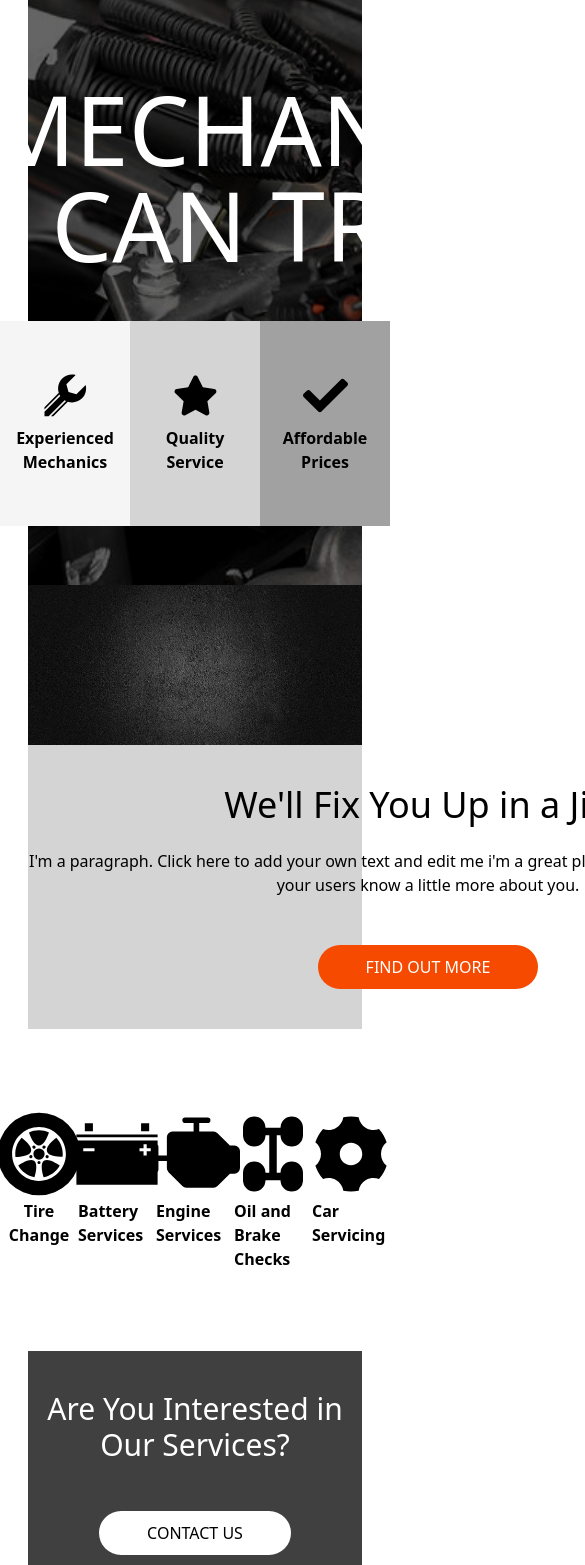
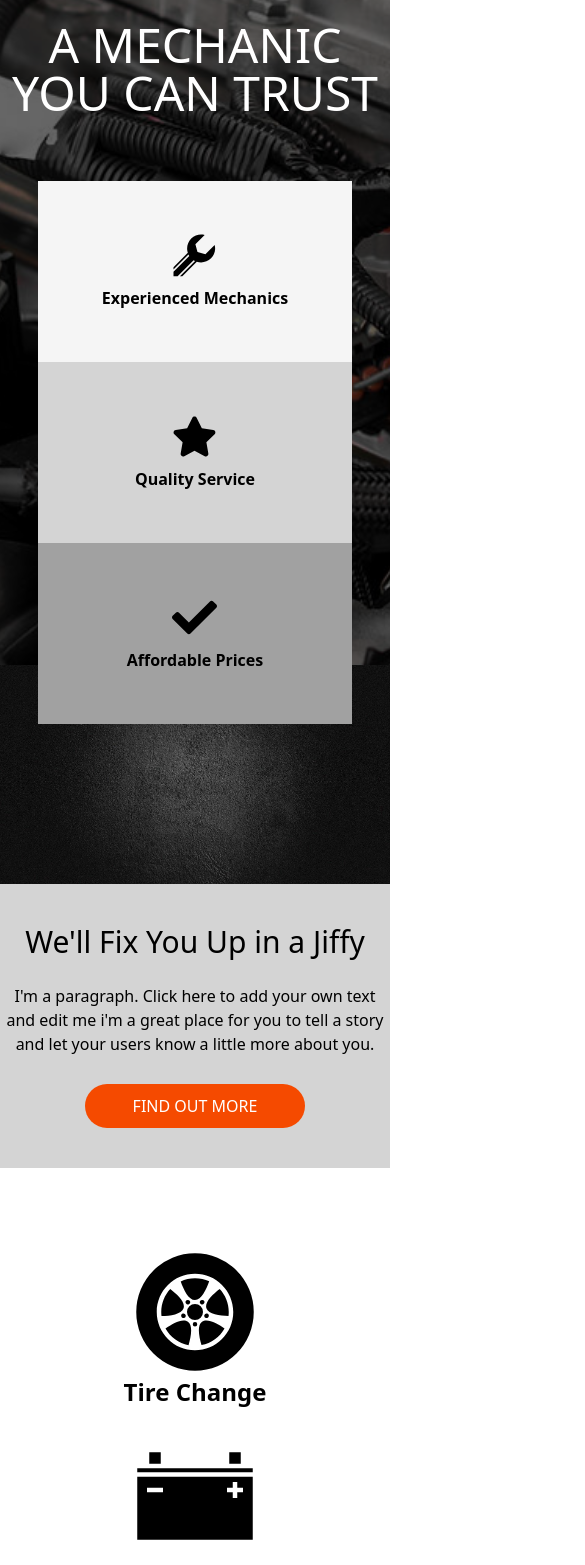
Before and after one commit to SKY-NYT/Autodoc, a React (Vite) app: page / in a window 390 px wide. Shown: the part 259-1824 px from the top of the page, 585 px wide, since content can reach past the window. Built offline with nearby package versions, Linux system fonts and the light colour scheme.

Commit message:
update on mobile view

```diff
--- a/src/components/Background.jsx
+++ b/src/components/Background.jsx
@@ -8,8 +8,8 @@ const Background = () => {
   const currentPage = pages.find((page) => page.path == location.pathname);
   return (
     <>
-      <section className="   text-white flex justify-center pt-24">
-        <div className="flex-col  border-x-28 w-full  ">
+      <section className="   text-white flex justify-center md:pt-24">
+        <div className="flex-col  md:border-x-28 w-full  ">
           <div className="relative overflow-hidden h-40 ">
             <img src={back} className="w-full " />
             <div className="absolute top-0 w-full h-40 grid place-items-center">
--- a/src/components/End.jsx
+++ b/src/components/End.jsx
@@ -8,7 +8,7 @@ const End = ({ isHompage }) => {
     <>
       <footer>
         <section className="   text-white flex justify-center">
-          <div className="    flex-col  border-x-28 w-full ">
+          <div className="    flex-col  md:border-x-28 w-full ">
             {isHompage ? (
               <div className="grid place-items-center bg-neutral-700  py-10">
                 <p className=" text-3xl md:text-5xl text-center font-medium">
--- a/src/components/Navbar.jsx
+++ b/src/components/Navbar.jsx
@@ -13,9 +13,9 @@ const Navbar = () => {
 
   return (
     <nav>
-      <div className=" flex  md:grid place-items-center  w-screen fixed  z-30 bg-white">
+      <div className=" md:pt-5 flex  md:grid place-items-center fixed w-full top-[-20px] z-30 bg-white">
         <div className="flex justify-center gap-9 p-7 md:p-4 ">
-          <div className="text-3xl pr-28 text-">
+          <div className="text-3xl pr-28 ">
             <span className="text-orange-600">AUTO</span>DOCS
             <p className="text-base ">#1 Automobile Repairs </p>
           </div>
@@ -24,7 +24,7 @@ const Navbar = () => {
               <IoClose
                 size={40}
                 onClick={toggle}
-                className="cursor-pointer z-20 absolute right-5"
+                className="fixed cursor-pointer z-50  right-5"
               />
             ) : (
               <LuMenu
@@ -60,7 +60,7 @@ const Navbar = () => {
 
           {/* Mobile Menu  */}
           {menuOpen && (
-            <div className=" fixed bg-white top-0 right-0 h-full  py-40 px-15 flex w-5/6 flex-col gap-8 text-left font-bold text-2xl md:hidden">
+            <div className=" z-40 fixed bg-white top-0 right-0 h-full  py-40 px-15 flex w-5/6 flex-col gap-8 text-left font-bold text-2xl   md:hidden">
               <NavLink to="/" className={linkClass} onClick={toggle}>
                 {" "}
                 Home{" "}
--- a/src/pages/AboutUsPage.jsx
+++ b/src/pages/AboutUsPage.jsx
@@ -1,37 +1,43 @@
-import React from 'react'
-import Background from '../components/Background'
-
+import React from "react";
+import Background from "../components/Background";
 
 const AboutUsPage = () => {
   return (
-    <section className='relative'>
-      <div >
-       <Background className='pb-1.5'/>
+    <section className="relative">
+      <div>
+        <Background className="pb-1.5" />
+      </div>
+      <div className="p-5 md:p-20 grid place-items-center text-center text-xl md:text-base">
+        <p>
+          I'm a paragraph. Click here to add your own text and edit me. It's
+          easy. Just click “Edit Text” or double click me to add your own
+          content and make changes to the font. Feel free to drag and drop me
+          anywhere you like on your page. I'm a great place for you to tell a
+          story and let your users know a little more about you.
+          <br />
+          <br />
+          This is a great space to write long text about your company and your
+          services. You can use this space to go into a little more detail about
+          your company. Talk about your team and what services you provide. Tell
+          your visitors the story of how you came up with the idea for your
+          business and what makes you different from your competitors. Make your
+          company stand out and show your visitors who you are.
+          <br />
+          <br />
+          At Wix we're passionate about making templates that allow you to build
+          fabulous websites and it's all thanks to the support and feedback from
+          users like you! Keep up to date with New Releases and wha's Coming
+          Soon in Wix ellaneous in Support. Feel free to tell us what you think
+          and give us feedback in the Wix Forum. If you'd like to benefit from a
+          professional designer's touch, head to the Wix Arena and connect with
+          one of our Wix Pro designers. Or if you need more help you can simply
+          type your questions into the Support Forum and get instant answers. To
+          keep up to date with everything Wix, including tips and things we
+          think are cool, just head to the Wix Blog!
+        </p>
+      </div>
+    </section>
+  );
+};
 
-       </div>
-      <div className='p-20 grid place-items-center text-center '>
-        <p>
-       I'm a paragraph. Click here to add your own text and edit me. It's easy. Just click “Edit Text” or double click me to add your own content and make changes to the font. Feel free to drag and drop me anywhere you like on your page. I'm a great place for you to tell a story and let your users know a little more about you.
-       <br/>
-       <br/>
-
-
-
-This is a great space to write long text about your company and your services. You can use this space to go into a little more detail about your company. Talk about your team and what services you provide. Tell your visitors the story of how you came up with the idea for your business and what makes you different from your competitors. Make your company stand out and show your visitors who you are.
-<br/>
-       <br/>
-
-
-
-At Wix we're passionate about making templates that allow you to build fabulous websites and it's all thanks to the support and feedback from users like you! Keep up to date with New Releases and wha's Coming Soon in Wix ellaneous in Support. Feel free to tell us what you think and give us feedback in the Wix Forum. If you'd like to benefit from a professional designer's touch, head to the Wix Arena and connect with one of our Wix Pro designers. Or if you need more help you can simply type your questions into the Support Forum and get instant answers. To keep up to date with everything Wix, including tips and things we think are cool, just head to the Wix Blog!
-</p>
-</div>
-    </section>
-
-  )
-
-}
-
-
-
-export default AboutUsPage
+export default AboutUsPage;
--- a/src/pages/ContactUsPage.jsx
+++ b/src/pages/ContactUsPage.jsx
@@ -8,12 +8,15 @@ const ContactUs = () => {
       <div>
         <Background className="pb-1.5" />
       </div>
-      <div className=" grid place-items-center py-10">
-        <div className="grid grid-cols-3 gap-x-40  gap-y-20 text-center px-20 ">
+      <div className="  md:grid place-items-center py-10">
+        <div className="md:grid grid-cols-3 gap-x-40  gap-y-20 text-center px-20 pb-5">
           {contactus.map((contact) => (
             <div>
-              <h2 className="font-medium text-2xl">{contact.title}</h2>
-              <div className="text-left">
+              <h2 className="font-medium  text-3xl md:text-2xl pb-2">
+                {contact.title}
+              </h2>
+
+              <div className="md:text-left pb-3">
                 <p>{contact.description[0]}</p>
                 <p>{contact.description[1]}</p>
               </div>
@@ -21,13 +24,17 @@ const ContactUs = () => {
           ))}
           <div />
         </div>
+
         <div>
-          <form action="" className="flex flex-col text-left gap-y-3 ">
-            <div className="flex flex-row gap-7">
+          <form
+            action=""
+            className="flex flex-col md:text-left gap-y-3  ml-70 md:ml-0"
+          >
+            <div className=" md:flex flex-row gap-7">
               <div className="flex flex-col ">
                 <label htmlFor="firstname">Firstname *</label>
                 <input
-                  className="text-black border-b-neutral-400 border-b-2 w-92 focus:outline-none"
+                  className="text-black border-b-neutral-400 border-b-2 w-80 md:w-92 focus:outline-none"
                   id="firstname"
                   type="text"
                   name="firstname"
@@ -38,7 +45,7 @@ const ContactUs = () => {
               <div className="flex flex-col">
                 <label htmlFor="lastname">Lastname *</label>
                 <input
-                  className="text-black border-b-neutral-400 border-b-2 w-92 focus:outline-none"
+                  className="text-black border-b-neutral-400 border-b-2 w-80 md:w-92 focus:outline-none"
                   id="lastname"
                   type="text"
                   name="lastname"
@@ -49,7 +56,7 @@ const ContactUs = () => {
 
             <label htmlFor="email">Email *</label>
             <input
-              className="text-black border-b-neutral-400 border-b-2 w-3xl focus:outline-none"
+              className="text-black border-b-neutral-400 border-b-2  w-80 md:w-3xl focus:outline-none"
               id="email"
               type="email"
               name="email"
@@ -59,7 +66,7 @@ const ContactUs = () => {
 
             <label htmlFor="subject">Subject</label>
             <input
-              className="text-black  border-b-neutral-400 border-b-2 w-3xl focus:outline-none"
+              className="text-black  border-b-neutral-400 border-b-2 w-80 md:w-3xl focus:outline-none"
               id="subject"
               type="tel"
               name="subject"
@@ -68,16 +75,16 @@ const ContactUs = () => {
 
             <label htmlFor="message">Message</label>
             <textarea
-              className="text-black border-b-neutral-400 border-b-2 w-3xl focus:outline-none"
+              className="text-black border-b-neutral-400 border-b-2 w-80 md:w-3xl focus:outline-none"
               id="message"
               type="message"
               name="message"
               placeholder=""
             ></textarea>
-            <div className="py-3 grid place-content-center">
+            <div className="py-3 grid place-content-center mr-68 md:mr-0">
               <button
                 type="submit"
-                className="bg-orange-600 rounded-full px-40 py-2.5 text-white"
+                className="bg-orange-600 rounded-full px-35 md:px-40 py-2.5 text-white "
               >
                 Send
               </button>
--- a/src/pages/HomePage.jsx
+++ b/src/pages/HomePage.jsx
@@ -13,21 +13,27 @@ const HomePage = () => {
   return (
     <div>
       <section
-        className="    grid place-items-center   w-full h-screen bg-cover bg-center bg-no-repeat border-x-28 border-white "
+        className="relative grid place-items-center   w-full h-screen bg-cover bg-center bg-no-repeat md:border-x-28 border-white mt-20"
         style={{ backgroundImage: `url(${homepic})` }}
       >
-        <div className="absolute inset-0 bg-black opacity-60 border-x-28 border-white"></div>
+        <div className="absolute inset-0  bg-black opacity-60  border-white"></div>
       </section>
 
-      <div className="">
+      <section className=" border-x-white md:border-x-28  ">
+        <div className=" grid place-items-center overflow-hidden md:h-40 relative ">
+          <img src={pic} className=" w-full" />
+        </div>
         <section className=" grid place-items-center ">
-          <div className="absolute top-85 text-8xl w-220 text-center text-white ">
+          <div
+            className="absolute top-70
+          md:top-85 text-5xl md:text-8xl  text-center text-white "
+          >
             <h1>
               A MECHANIC <br />
               YOU CAN TRUST
             </h1>
           </div>
-          <div className="absolute top-145 grid grid-cols-3 place-content-center text-center ">
+          <div className="absolute top-110 md:top-145 md:grid grid-cols-3 md:w-5/6  lg:border-0 place-content-center text-center  ">
             <div className="bg-neutral-100 px-16 py-13 flex flex-col items-center justify-center">
               <GiSpanner size={45} />
               <h2 className="font-bold mt-2">Experienced Mechanics</h2>
@@ -42,53 +48,62 @@ const HomePage = () => {
             </div>
           </div>
         </section>
-
-        <section className=" border-x-white border-x-28  ">
-          <div className=" grid place-items-center overflow-hidden h-40  ">
-            <img src={pic} className=" w-full" />
-          </div>
       </section>
-        <section className=" border-x-white border-x-28  ">
+      <section className="  border-x-white md:border-x-28  ">
         <div className="grid place-items-center bg-neutral-300   py-10">
-            <p className=" text-4xl text-center font-medium">
+          <p className=" text-3xl md:text-4xl text-center font-medium ">
             We'll Fix You Up in a Jiffy
           </p>
           <br />
-            <p className="text-center w-200 ">
+          <p className="text-center md:w-[700px]  pb-7">
             I'm a paragraph. Click here to add your own text and edit me i'm a
-              great place for you to tell a story and let your users know a
-              little more about you.
+            great place for you to tell a story and let your users know a little
+            more about you.
           </p>
-            <br />
-            <br />
+
           <button className="bg-orange-600  text-white rounded-full px-12 py-2.5 ">
             FIND OUT MORE
           </button>
         </div>
       </section>
-        <section className="grid grid-cols-5 font-bold py-20 ">
-          <div className="place-items-center">
-            <GiCarWheel size={90} />
-            <h2 className="text-center">Tire Change</h2>
+      <section className=" md:grid grid-cols-5 font-bold py-20  ">
+        <div
+          className="place-items-center
+          text-2xl md:text-base"
+        >
+          <GiCarWheel className="md:text-8xl text-9xl" />
+          <h2>Tire Change</h2>
         </div>
-          <div className="place-items-center">
-            <GiCarBattery size={90} />
+        <br />
+        <div
+          className="place-items-center
+          text-2xl md:text-base"
+        >
+          <GiCarBattery className="md:text-8xl text-9xl" />
           <h2>Battery Services</h2>
         </div>
-          <div className="place-items-center">
-            <PiEngineFill size={90} />
+        <br />
+        <div className="place-items-center text-2xl md:text-base">
+          <PiEngineFill className="md:text-8xl text-9xl" />
           <h2>Engine Services</h2>
         </div>
-          <div className="place-items-center">
-            <TbCar4WdFilled size={90} />
+        <br />
+        <div
+          className="place-items-center
+          text-2xl md:text-base"
+        >
+          <TbCar4WdFilled className="md:text-8xl text-9xl" />
           <h2>Oil and Brake Checks</h2>
         </div>
-          <div className="place-items-center">
-            <RiSettings3Fill size={90} />
+        <br />
+        <div
+          className="place-items-center
+          text-2xl md:text-base"
+        >
+          <RiSettings3Fill className="md:text-8xl text-9xl" />
           <h2>Car Servicing</h2>
         </div>
       </section>
-      </div>
     </div>
   );
 };
--- a/src/pages/ServicesPage.jsx
+++ b/src/pages/ServicesPage.jsx
@@ -1,35 +1,32 @@
-import React from 'react'
-import Background from '../components/Background'
-import services from '../services.json'
+import React from "react";
+import Background from "../components/Background";
+import services from "../services.json";
 const ServicesPage = () => {
-
-
   return (
-<section className='relative'>
-      <div >
-       <Background className='pb-1.5'/>
-
+    <section className="relative">
+      <div>
+        <Background className="pb-1.5" />
       </div>
-      <div className='p-20 grid place-items-center  py-10 '>
-        <div className='grid grid-cols-3 gap-6 text-center  w-5/6'>
-        {services.map((service,index) => (
+      <div className=" p-5 md:p-20 grid place-items-center  py-10 ">
+        <div className="md:grid grid-cols-3 gap-6 text-center  md:w-5/6">
+          {services.map((service, index) => (
             <div key={index}>
-          <span className='text-amber-600 text-7xl'>{service.id}</span>
-            <p>
-              <h2 className='font-bold'>{service.title}</h2>
-            <br/>
+              <span className="text-amber-600 text-7xl  md:text-7xl">
+                {service.id}
+              </span>
+              <p className="pb-6 text- ">
+                <h2 className="font-bold text-2xl md:text-xl">
+                  {service.title}
+                </h2>
+                <br />
                 {service.description}
               </p>
             </div>
-
           ))}
-
-
-
         </div>
       </div>
     </section>
-  )
-}
+  );
+};
 
-export default ServicesPage
+export default ServicesPage;
```
Lines whose indentation alone changed are shown as unchanged.
